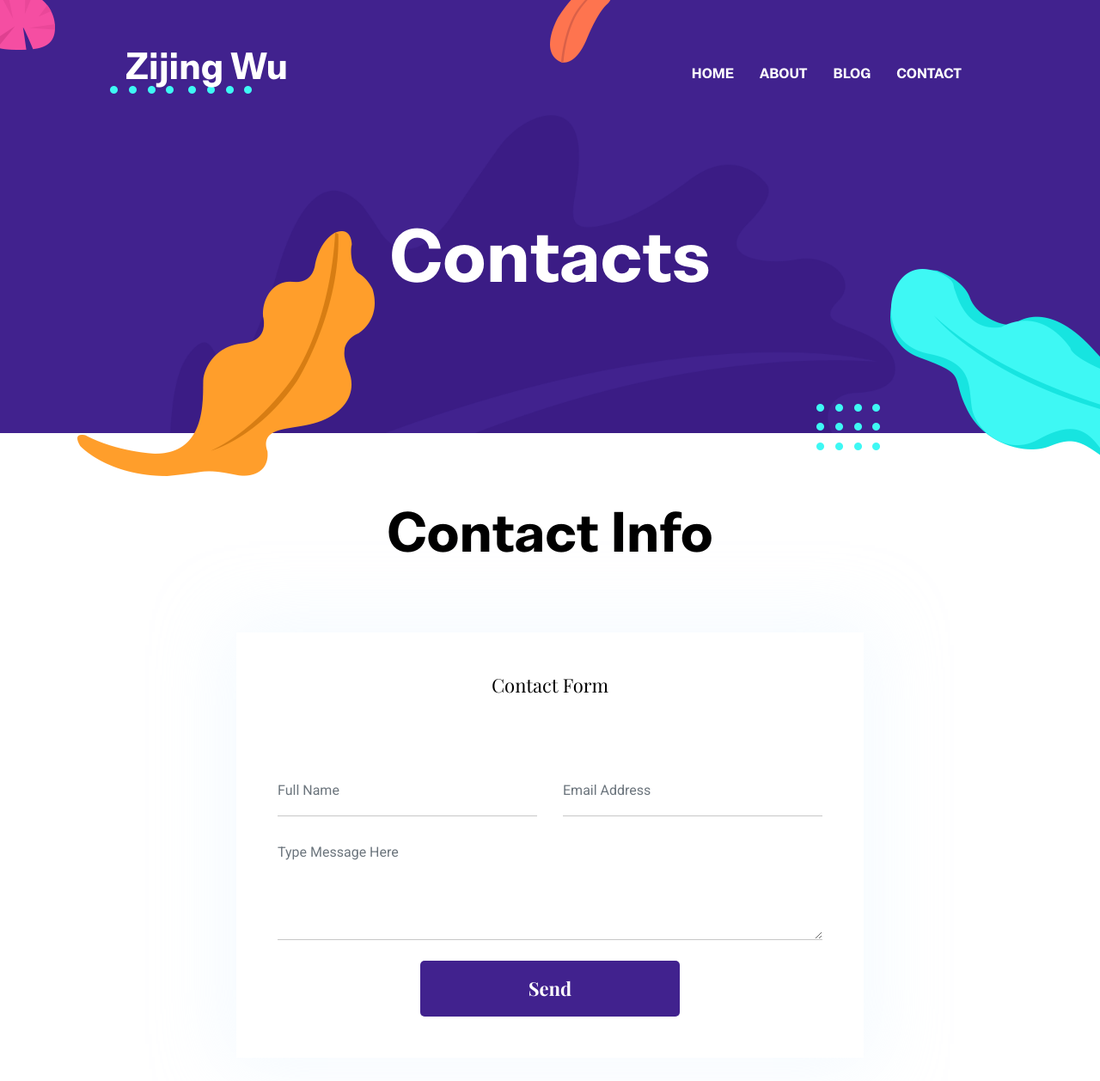
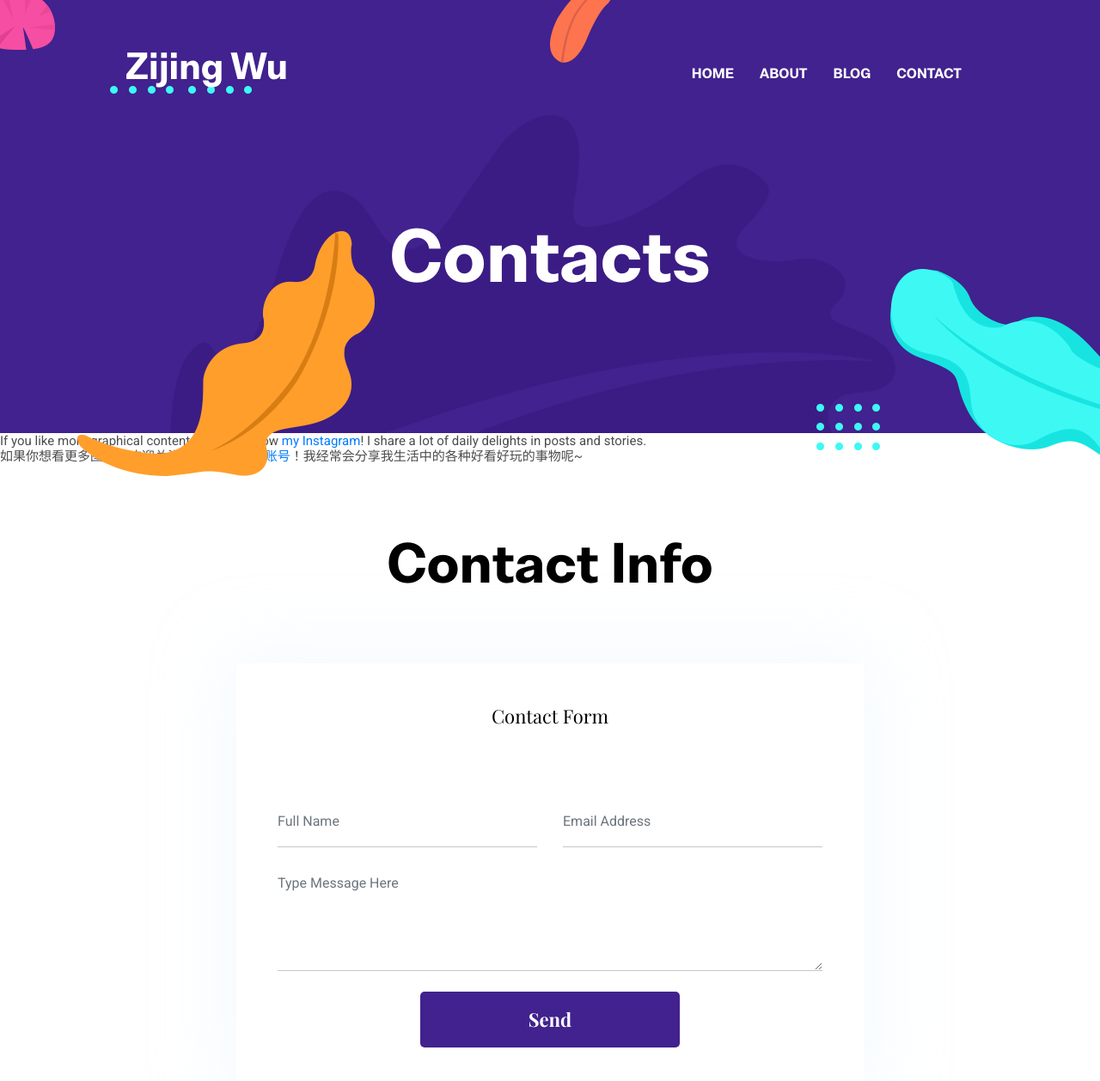
Before and after one commit to zijing-wu/zijing-wu.github.io, a Jekyll site: the page built from _pages/contact.html, in a window 1280 px wide and 1347 px high. Shown: the top 1258 px of the window at 86% size. Built offline with Jekyll 4.4.1, drawn with Linux system fonts in a browser that asks for light colours.

Commit message:
Update contact.html

```diff
--- a/_pages/contact.html
+++ b/_pages/contact.html
@@ -2,3 +2,7 @@
 layout: page
 title: Contacts
 ---
+
+If you like more graphical contents, please follow <a href="https://www.instagram.com/zjwiiiii/">my Instagram</a>! I share a lot of daily delights in posts and stories. <br>
+
+如果你想看更多图片，欢迎关注我的<a href="https://www.instagram.com/zjwiiiii/">Instagram账号</a>！我经常会分享我生活中的各种好看好玩的事物呢~
```
